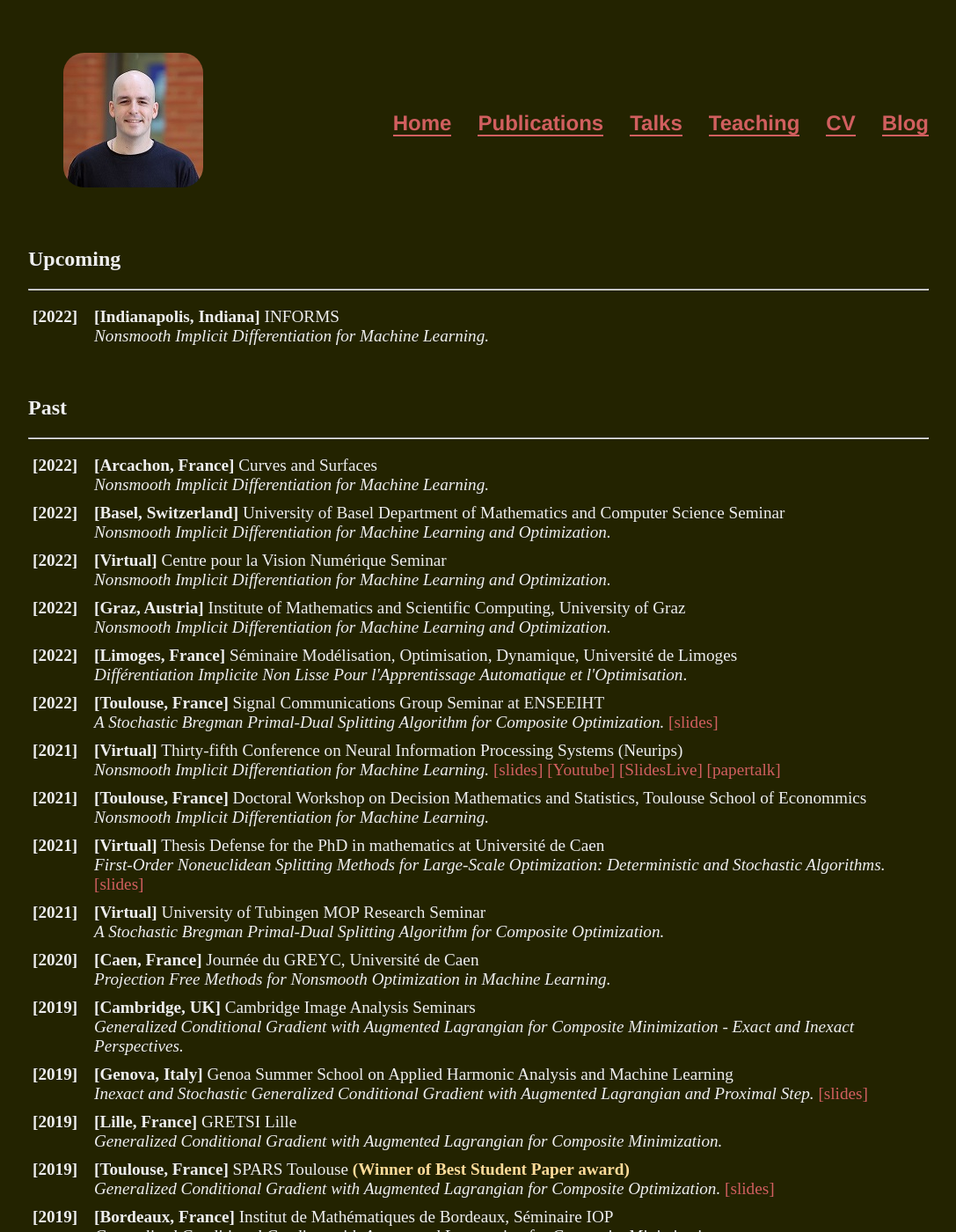
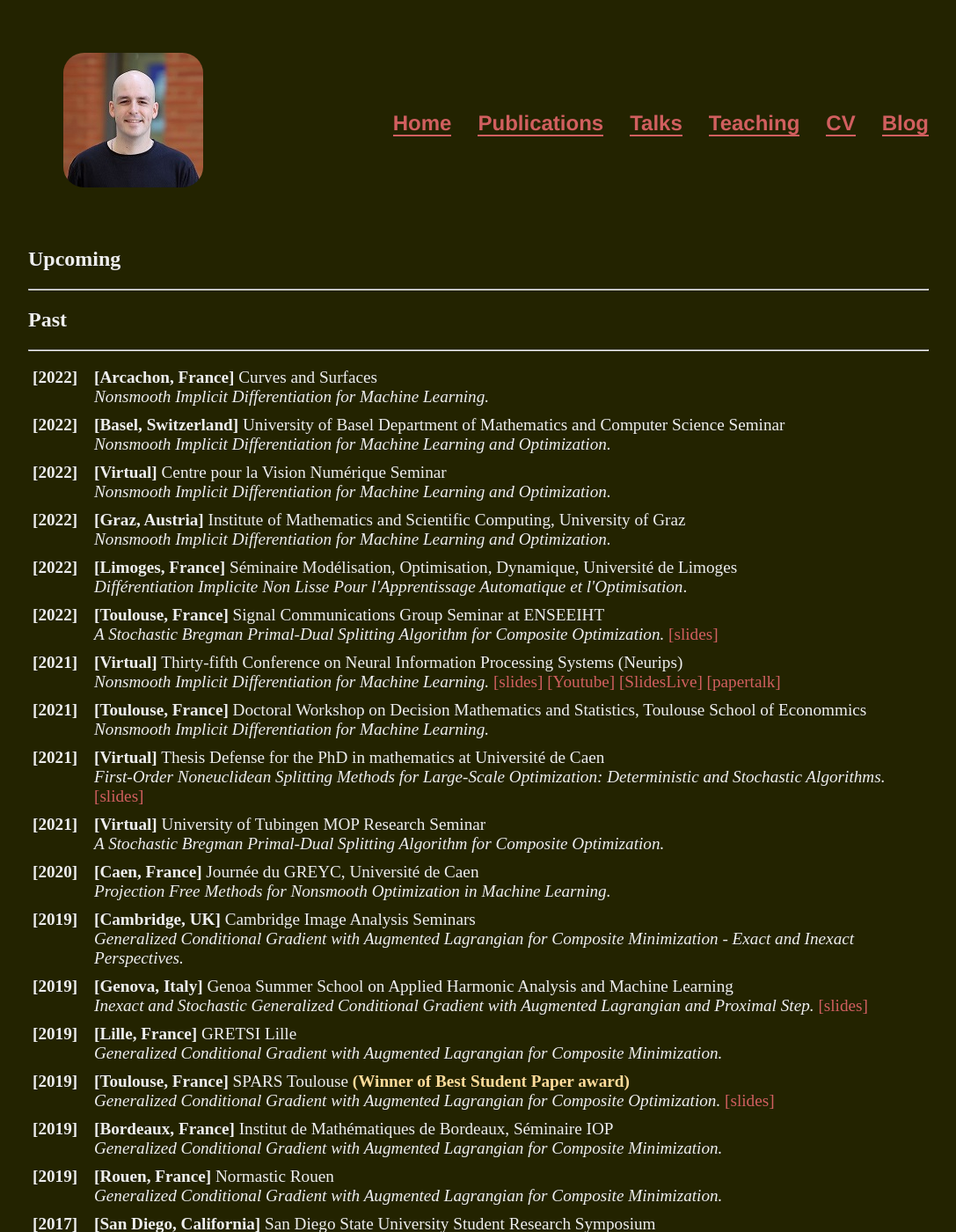
Before and after one commit to tonysf/tonysf.github.io, a Jekyll site: the page built from talks/index.html, in a window 1280 px wide and 1400 px high. Shown: the whole window at 88% size, without its empty margins (96-1183 px from the left). Built offline with Jekyll 4.4.1, drawn with Linux system fonts in a browser that asks for light colours; some of the changed text lies outside the part shown.

Commit message:
talks updated

```diff
--- a/_layouts/default.html
+++ b/_layouts/default.html
@@ -36,7 +36,7 @@
 				<li><a href="https://twitter.com/tonysilveti">Twitter</a></li>
 				<li><a href="https://www.researchgate.net/profile/Tony-Silveti-Falls">ResearchGate</a></li>
 				<li><a href="https://www.mathgenealogy.org/id.php?id=271228">Math Genealogy</a></li>
-				<li>Last updated: July 12th, 2022.</li>
+				<li>Last updated: July 16th, 2022.</li>
 			</ul>
 		</footer>
 	</body>
--- a/talks/index.html
+++ b/talks/index.html
@@ -4,10 +4,6 @@ title: Talks - Antonio SILVETI-FALLS
 ---
 <h2>Upcoming</h2>
 <hr>
-<p><ul class="publications">
-	<label><b>[2022]</b></label><li>  <b>[Indianapolis, Indiana]</b> INFORMS<br>
-		<i>Nonsmooth Implicit Differentiation for Machine Learning.</i></li>
-</ul></p><br>
 <h2>Past</h2>
 <hr>
 <p><ul class="publications">
```
